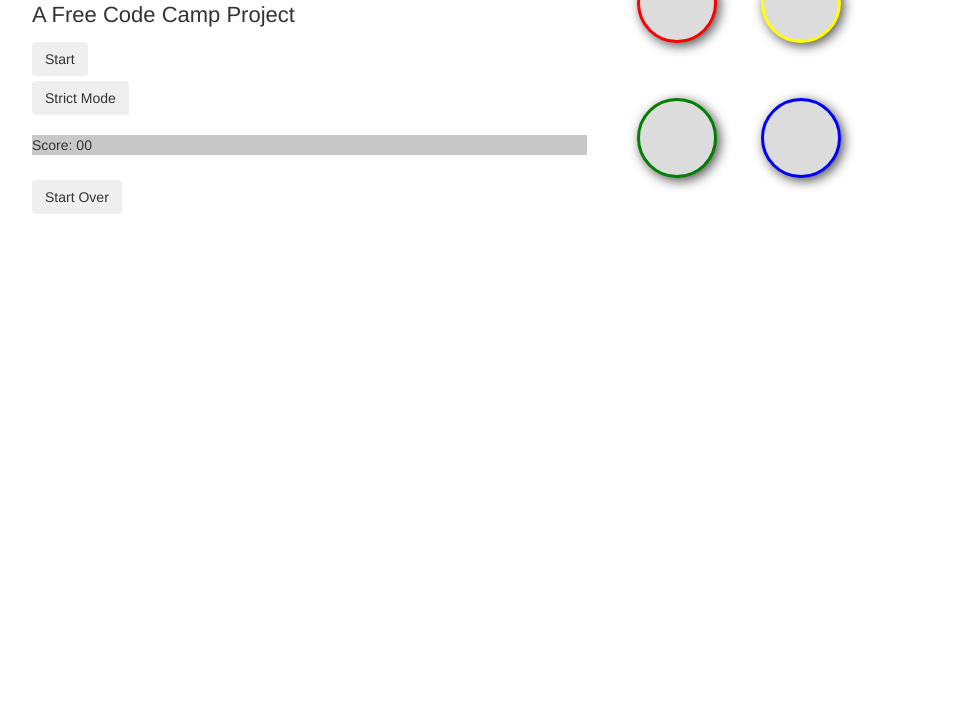
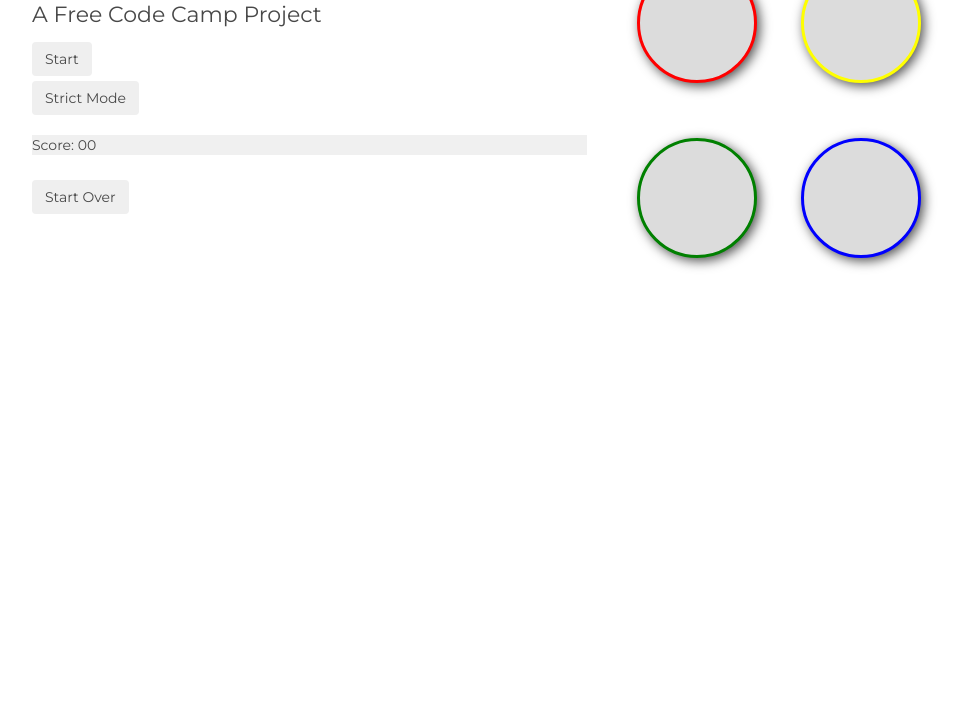
Before and after one commit to bfoley-teamug/simon-fcc, a plain HTML site: page index.html in a window 1280 px wide. Shown: the part 77-800 px from the top of the page, without its empty margins (38-1001 px from the left). Drawn offline with nearby package versions, Linux system fonts and the light colour scheme.

Commit message:
finalize styling

```diff
--- a/app.js
+++ b/app.js
@@ -1,6 +1,3 @@
-//TODO: change it from 3 to 20
-//TODO: fix the score styling
-
 userOrder = [];
 computerOrder = [];
 const maxLevels = 20;
--- a/style.css
+++ b/style.css
@@ -1,8 +1,15 @@
+@import 'https://fonts.googleapis.com/css?family=Montserrat:400,700';
+
+body {
+  color: #484848;
+  font-family: 'Montserrat', sans-serif;
+ }
+
 
 .circle {
   margin: 40px 20px 10px;
- height: 80px;
- width: 80px;
+  height: 120px;
+  width: 120px;
   background-color: #dcdcdc;
   border-radius: 50%;
   box-shadow: 3px 3px 12px #505050;
@@ -20,7 +27,7 @@ h2 {
 }
 
 .score {
- background-color: #C8C8C8;
+  background-color: #F0F0F0;
   margin: 20px 0;
 }
 
```
Lines whose indentation alone changed are shown as unchanged.
